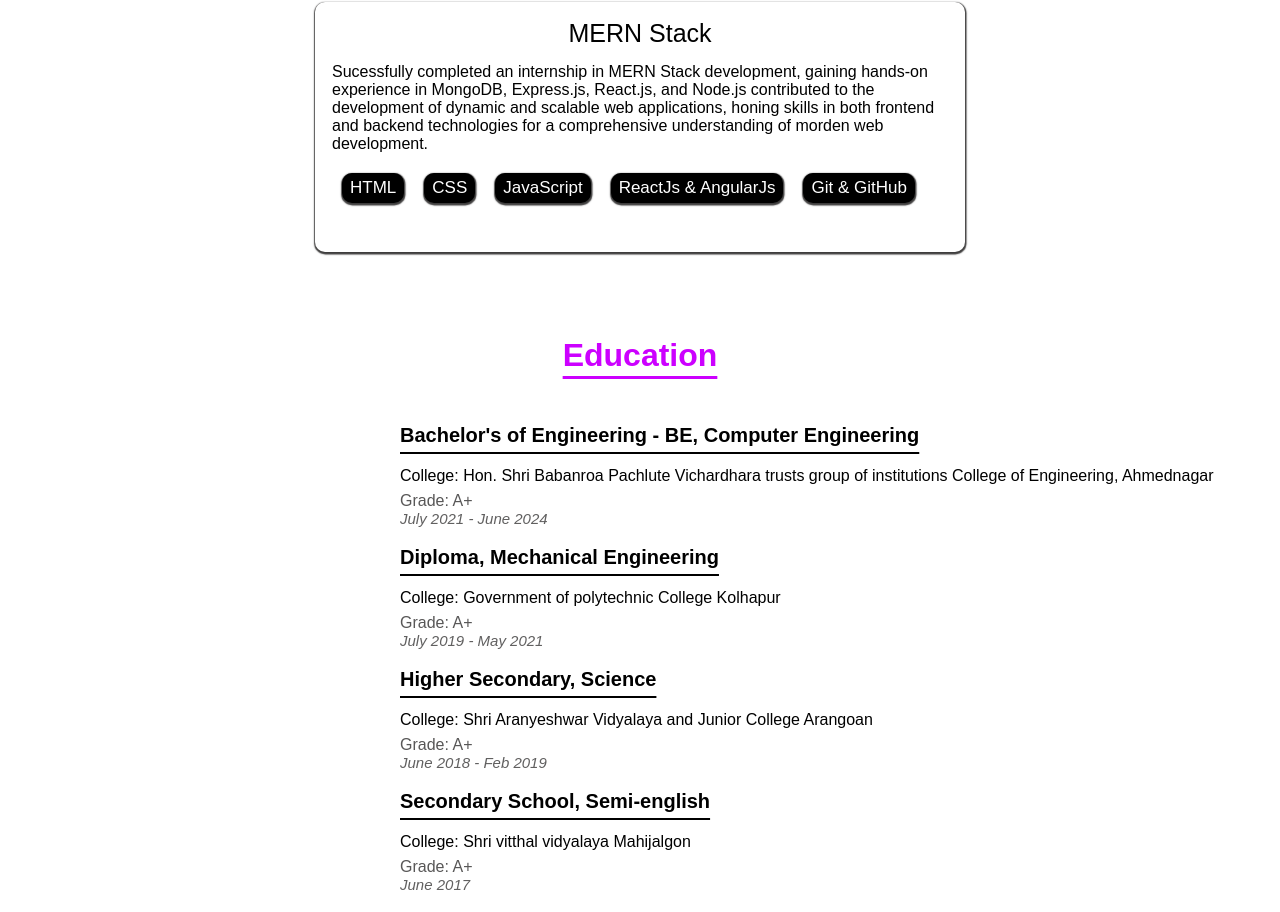
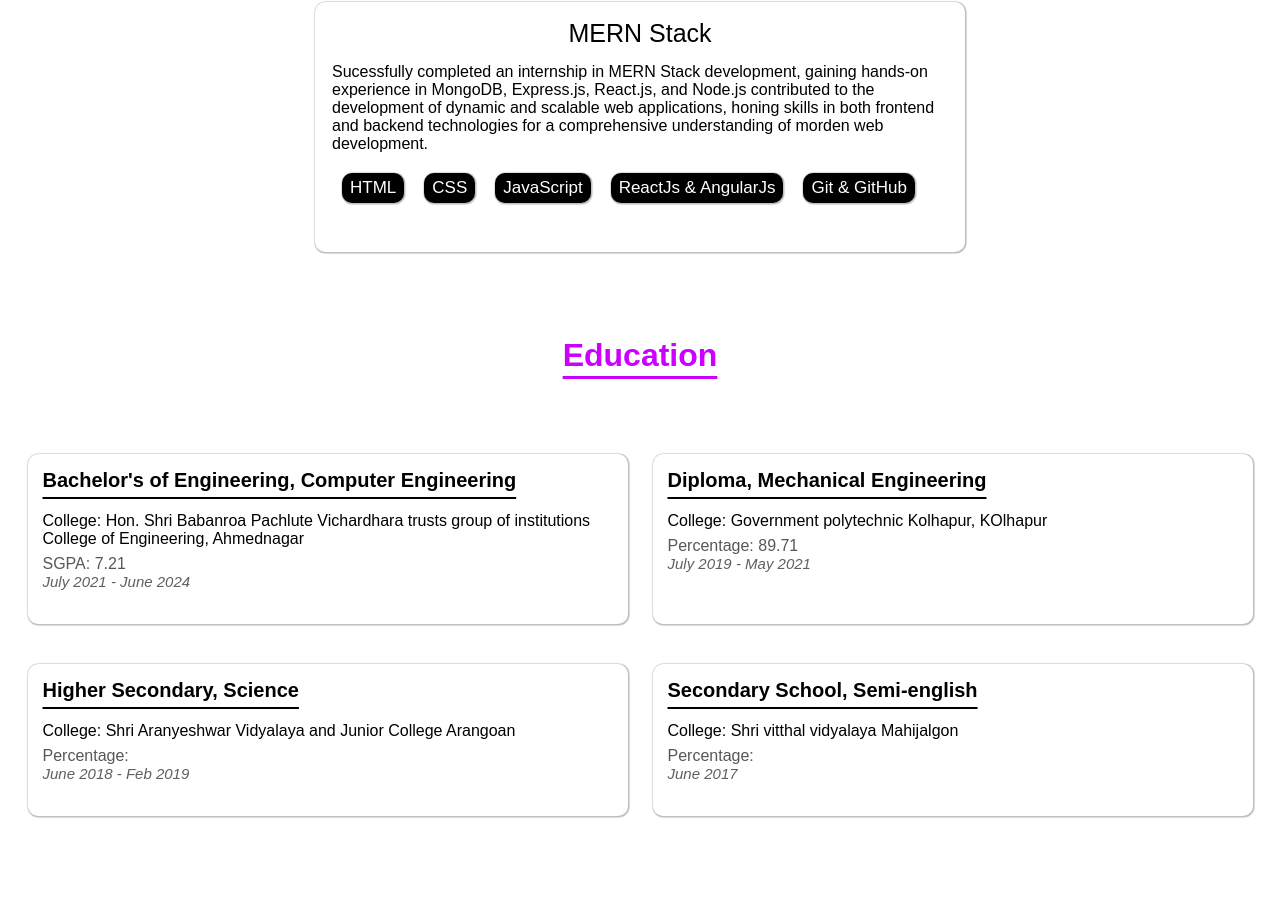
Before and after one commit to rajnandinitikkal/Portfolio, a React (Create React App) app: page /AboutMe in a window 1280 px wide. Shown: the part 955-1867 px from the top of the page. After the commit the page ends 1796 px from the top, so only its background shows below. Built offline with nearby package versions, Linux system fonts and the light colour scheme.

Commit message:
changes about and project section

```diff
--- a/src/AboutUs/About.css
+++ b/src/AboutUs/About.css
@@ -297,8 +297,22 @@ position: relative;
     margin-bottom: 50px;
     color:rgb(204, 0, 255);
 }
+.skillsedication{
+    display: flex;
+    flex-wrap: wrap;
+justify-content: space-around;
+margin: 15px;
+
+}
 .educations{
-    margin-left: 400px;
+    box-shadow: 0.5px 0.5px 1px 1px rgb(189, 188, 188);
+    border: none;
+    border-radius: 10px;
+    width: 600px;
+    margin-top: 30px;
+    margin-bottom: 10px;
+    height: auto;
+    padding: 15px;
 }
 .Subeduhead{
     text-decoration: underline;
@@ -338,7 +352,7 @@ position: relative;
     margin: 15px;
 }
     .internCards{
-        box-shadow: 0.3px 1.2px 1.2px 1.2px rgb(62, 61, 61);
+        box-shadow:  0.5px 0.5px 1px 1px rgb(189, 188, 188);
         border: none;
         border-radius: 10px;
         height: 250px;
@@ -351,7 +365,7 @@ position: relative;
 background-color: black;
 margin: 10px;
 color: white;
-box-shadow: 0.3px 1.2px 1.2px 1.2px rgb(62, 61, 61);
+box-shadow: 0.5px 0.5px 1px 1px rgb(189, 188, 188);
 border: none;
 border-radius: 10px;
 padding:5px  8px;
--- a/src/AboutUs/AboutMe.js
+++ b/src/AboutUs/AboutMe.js
@@ -139,12 +139,13 @@ function AboutMe() {
 
       <div class="educationBox">
         <h1 class="eduhead">Education</h1>
-        <div>
+
+        <div class="skillsedication">
           <div class="educations">
-            <h3 class="Subeduhead">Bachelor's of  Engineering - BE, Computer Engineering</h3>
+            <h3 class="Subeduhead">Bachelor's of  Engineering, Computer Engineering</h3>
             <div class="educationDescription">
               <p>College: Hon. Shri Babanroa Pachlute Vichardhara trusts group of institutions College of Engineering, Ahmednagar</p>
-              <p id="grade">Grade: A+</p>
+              <p id="grade">SGPA: 7.21</p>
               <i class="courseyear">July 2021 - June 2024</i>
 
             </div>
@@ -155,8 +156,8 @@ function AboutMe() {
           <div class="educations">
             <h3 class="Subeduhead">Diploma, Mechanical Engineering</h3>
             <div class="educationDescription">
-              <p>College: Government of polytechnic College Kolhapur</p>
-              <p id="grade">Grade: A+</p>
+              <p>College: Government polytechnic Kolhapur, KOlhapur</p>
+              <p id="grade">Percentage: 89.71</p>
               <i class="courseyear">July 2019 - May 2021</i>
 
             </div>
@@ -168,7 +169,7 @@ function AboutMe() {
             <h3 class="Subeduhead">Higher Secondary, Science</h3>
             <div class="educationDescription">
               <p>College: Shri Aranyeshwar Vidyalaya and Junior College Arangoan</p>
-              <p id="grade">Grade: A+</p>
+              <p id="grade">Percentage: </p>
               <i class="courseyear">June 2018 - Feb 2019</i>
 
             </div>
@@ -179,7 +180,7 @@ function AboutMe() {
             <h3 class="Subeduhead">Secondary School, Semi-english</h3>
             <div class="educationDescription">
               <p>College: Shri vitthal vidyalaya Mahijalgon</p>
-              <p id="grade">Grade: A+</p>
+              <p id="grade">Percentage: </p>
               <i class="courseyear">June 2017</i>
 
             </div>
--- a/src/Home/Home.js
+++ b/src/Home/Home.js
@@ -1,7 +1,7 @@
 import React from 'react';
 import './Home.css';
 import Navbar from '../Navbar/Navbar';
-import ProfileImage from '../Images/1706004464888-removebg-preview.png';
+// import ProfileImage from '../Images/1706004464888-removebg-preview.png';
 import github from '../Images/GitHub.png';
 import instagram from '../Images/Instagram.png';
 import linkdin from '../Images/Linkdin.png';
@@ -14,13 +14,12 @@ function Home() {
                 <div className='container1'>
                     <div className='heading-container'>
                         <p className='heading'>Hello, <br />
-                            <span>I'm <span id="myName">Vaibhav Gaikwad</span> pursuing BE from SPPU, Pune</span>
+                            <span>I'm <span id="myName">Rajnandini</span> pursuing BE from SPPU, Pune</span>
                         </p>
                         <div className='typed-out'> "Front end Developer"</div>
                     </div>
                     <span id="description">
-                        👋 Hi, I'm Vaibhav Gaikwad, a front-end developer passionate about crafting visually appealing and user-friendly websites. With expertise in HTML, CSS, and JavaScript, I specialize in turning design concepts into seamless digital experiences. My tech stack includes React and Angular.js, and I'm always exploring new tools to enhance my skills. Let's connect and explore how I can bring your ideas to life! 🚀
-
+                        👋 Hi, I'm Rajnandini Tikkal, a front-end developer passionate about crafting visually appealing and user-friendly websites. With expertise in HTML, CSS, and JavaScript, I specialize in turning design concepts into seamless digital experiences. My tech stack includes React and Angular.js, and I'm always exploring new tools to enhance my skills. Let's connect and explore how I can bring your ideas to life! 🚀
                     </span>
                     <br></br>
                     <button id="programmingbtns1" type='button'>HTML</button>
@@ -42,7 +41,7 @@ function Home() {
                 </div>
 
                 <div className='container2'>
-                    <img id="ProfileImg" src={ProfileImage} alt='profilephoto' />
+                    {/* <img id="ProfileImg" src={ProfileImage} alt='profilephoto' /> */}
                 </div>
             </div>
         </>
--- a/src/Project/Project.css
+++ b/src/Project/Project.css
@@ -22,7 +22,7 @@ justify-content: space-around;
 margin: 15px;
 }
 .cards{
-    box-shadow: 0.3px 1.2px 1.2px 1.2px rgb(62, 61, 61);
+    box-shadow:  0.5px 0.5px 1px 1px rgb(189, 188, 188);
     border: none;
     border-radius: 10px;
     height: 300px;
@@ -31,7 +31,7 @@ margin: 15px;
     padding: 17px;
 }
 .miniProjectCards{
-    box-shadow: 0.5px 1px 0.5px 0.5px rgb(62, 61, 61);
+    box-shadow:  0.5px 0.5px 1px 1px rgb(189, 188, 188);
     border: none;
     border-radius: 10px;
     width: 300px;
--- a/src/Project/Project.js
+++ b/src/Project/Project.js
@@ -44,7 +44,7 @@ function Project() {
           <h2 id="projectname">📰 NewsApp</h2>
           <p>NewsApp is a JavaScript-based project designed to deliver a seamless and personalized news experience. This application employs dynamic features to fetch real-time news updates from diverse sources, providing users with a curated feed based on their preferences. With a clean and intuitive user interface, NewsApp ensures an efficient and enjoyable news browsing experience. Users can explore articles, customize their news feed, and stay informed on the latest events effortlessly. </p><br></br>
           <a href='https://github.com/vaibhavgaikwad8476/NewsApp'><span id="sourcecode">Source Code</span>  : https://github.com/vaibhavgaikwad8476/NewsApp</a><br></br><br></br>
-          <a href='https://bejewelled-baklava-9b81f5.netlify.app/'><span id="sourcecode">Demo </span> :https://bejewelled-baklava-9b81f5.netlify.app/</a>
+          <a href='https://bejewelled-baklava-9b81f5.netlify.app/'><span id="sourcecode">Demo </span> : https://bejewelled-baklava-9b81f5.netlify.app/</a>
         </div>
       </div>
 
```
Also changed, not shown: src/Images/1706004464888-removebg-preview.png (deleted).
